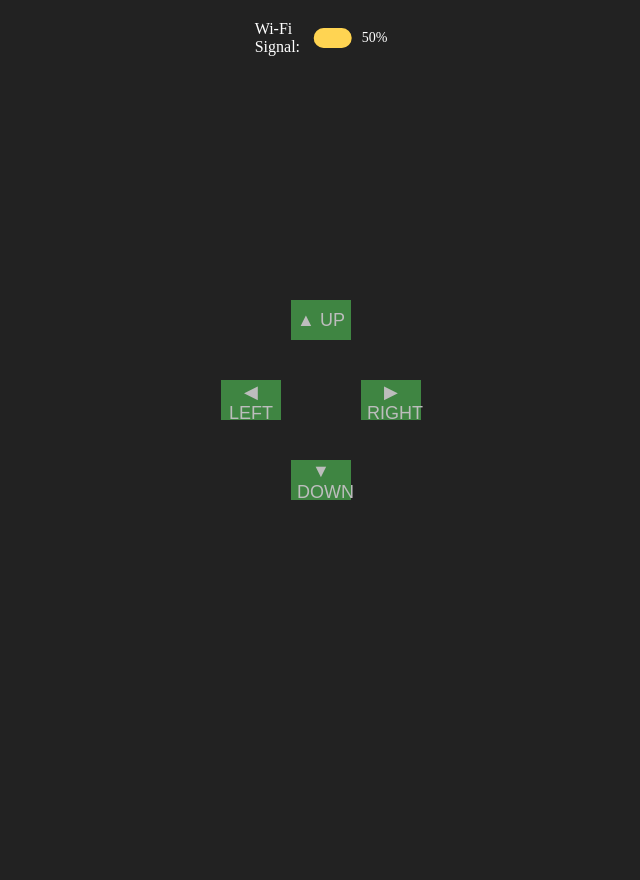
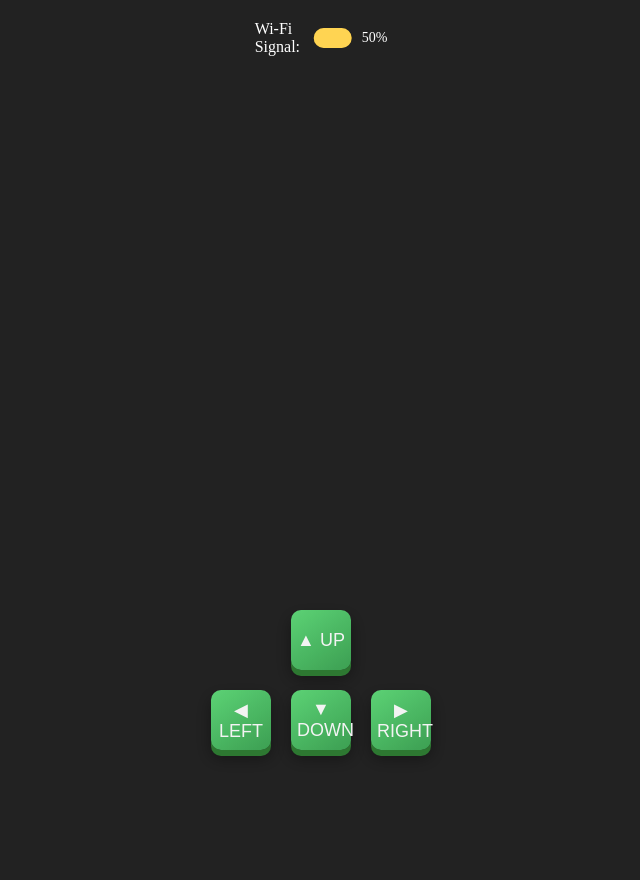
Before and after one commit to IgorSushko/robotPy, a Flask app: page / in a window 1280 px wide. Shown: the whole page, without its empty margins (319-959 px from the left). Before the commit the page ends 500 px from the top, so only its background shows below. Run offline with Flask 3, Linux system fonts and the light colour scheme.

Commit message:
refactore css file

```diff
--- a/website/static/css/style.css
+++ b/website/static/css/style.css
@@ -3,40 +3,77 @@ body {
     color: white;
     display: flex;
     justify-content: center;
-    align-items: center;
+    align-items: flex-end; /* push content to bottom */
     height: 100vh;
     margin: 0;
+    padding-bottom: 80px; /* more space from bottom */
 }
 
 .controls {
     position: relative;
-    width: 200px;
-    height: 200px;
+    width: 220px;
+    height: 220px;
 }
 
 .d-pad-btn {
     position: absolute;
     width: 60px;
-    height: 40px;
-    background-color: #4CAF50;
+    height: 60px;
+    background: linear-gradient(145deg, #5fdc7a, #3ea655);
     border: none;
+    border-radius: 10px;
     color: white;
     font-size: 18px;
     cursor: pointer;
-    opacity: 0.7;
-    transition: 0.3s;
+    opacity: 0.95;
+    transition: transform 0.1s ease, box-shadow 0.1s ease;
+
+    /* 3D effect */
+    box-shadow:
+        0 6px 0 #2e7d32,          /* bottom shadow (depth) */
+        0 8px 15px rgba(0,0,0,0.4); /* soft shadow */
 }
 
-.d-pad-btn:hover {
-    background-color: #69F0AE;
-    opacity: 1;
+/* pressed effect */
+.d-pad-btn:active {
+    transform: translateY(4px);
+    box-shadow:
+        0 2px 0 #2e7d32,
+        0 4px 8px rgba(0,0,0,0.4);
 }
 
-/* Positioning buttons */
-#up-btn { top: 0; left: 50%; transform: translateX(-50%); }
-#down-btn { bottom: 0; left: 50%; transform: translateX(-50%); }
-#left-btn { left: 0; top: 50%; transform: translateY(-50%); }
-#right-btn { right: 0; top: 50%; transform: translateY(-50%); }
+/* hover (slight lift) */
+.d-pad-btn:hover {
+    background: linear-gradient(145deg, #69F0AE, #43a047);
+}
+
+#up-btn { top: 30px; left: 50%; transform: translateX(-50%); }
+
+#down-btn {
+    top: 110px;
+    left: 50%;
+    transform: translateX(-50%);
+}
+
+#left-btn {
+    top: 110px;
+    left: 0px;
+}
+
+#right-btn {
+    top: 110px;
+    right: 0px;
+}
+
+#up-btn:active,
+#down-btn:active {
+    transform: translateX(-50%) translateY(4px);
+}
+
+#left-btn:active,
+#right-btn:active {
+    transform: translateY(4px);
+}
 
 .wifi-signal-container {
     position: absolute;
--- a/website/templates/index.html
+++ b/website/templates/index.html
@@ -14,10 +14,10 @@
     </div>
 
     <div class="controls">
-        <button id="up-btn" class="d-pad-btn">▲ UP</button>
-        <button id="down-btn" class="d-pad-btn">▼ DOWN</button>
-        <button id="left-btn" class="d-pad-btn">◀ LEFT</button>
-        <button id="right-btn" class="d-pad-btn">▶ RIGHT</button>
+        <button id="up-btn" class="d-pad-btn" type="button">▲ UP</button>
+        <button id="down-btn" class="d-pad-btn" type="button">▼ DOWN</button>
+        <button id="left-btn" class="d-pad-btn" type="button">◀ LEFT</button>
+        <button id="right-btn" class="d-pad-btn" type="button">▶ RIGHT</button>
     </div>
 
     <script src="{{ url_for('static', filename='js/script.js') }}"></script>
```
